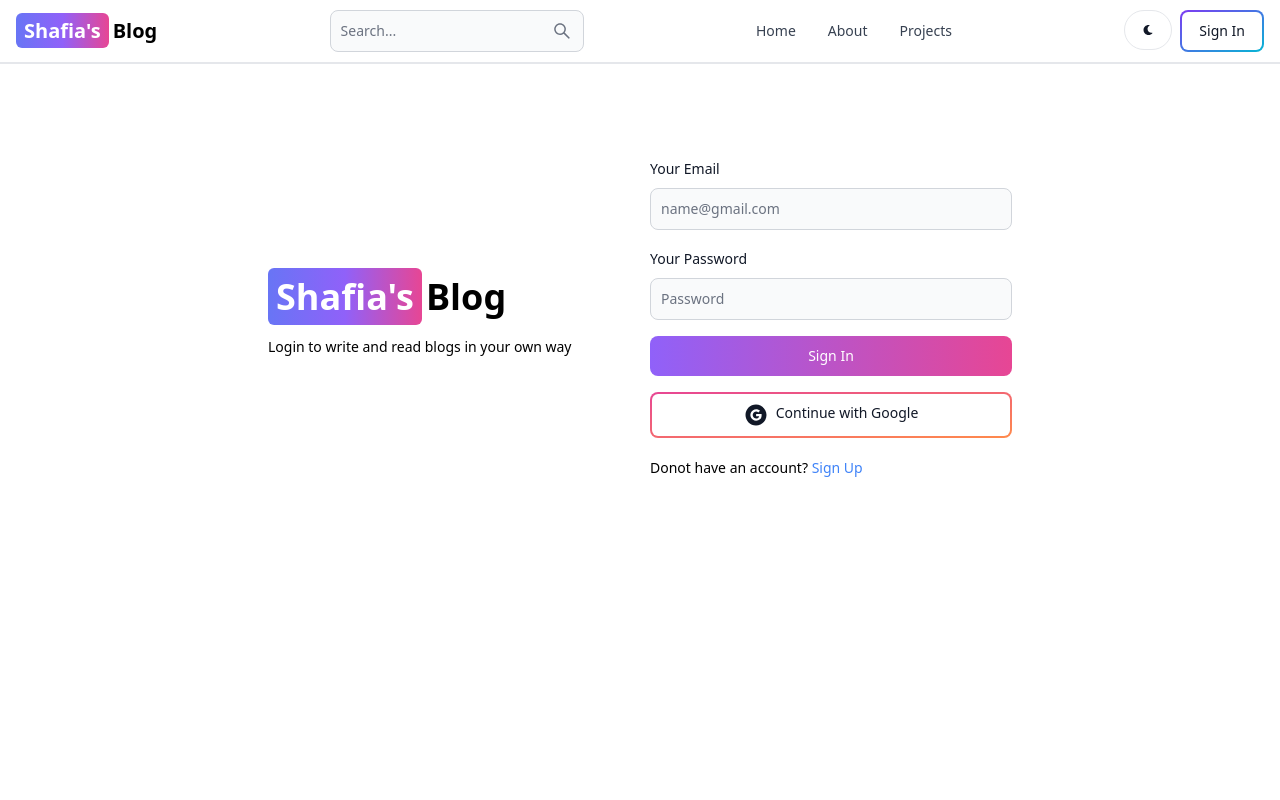
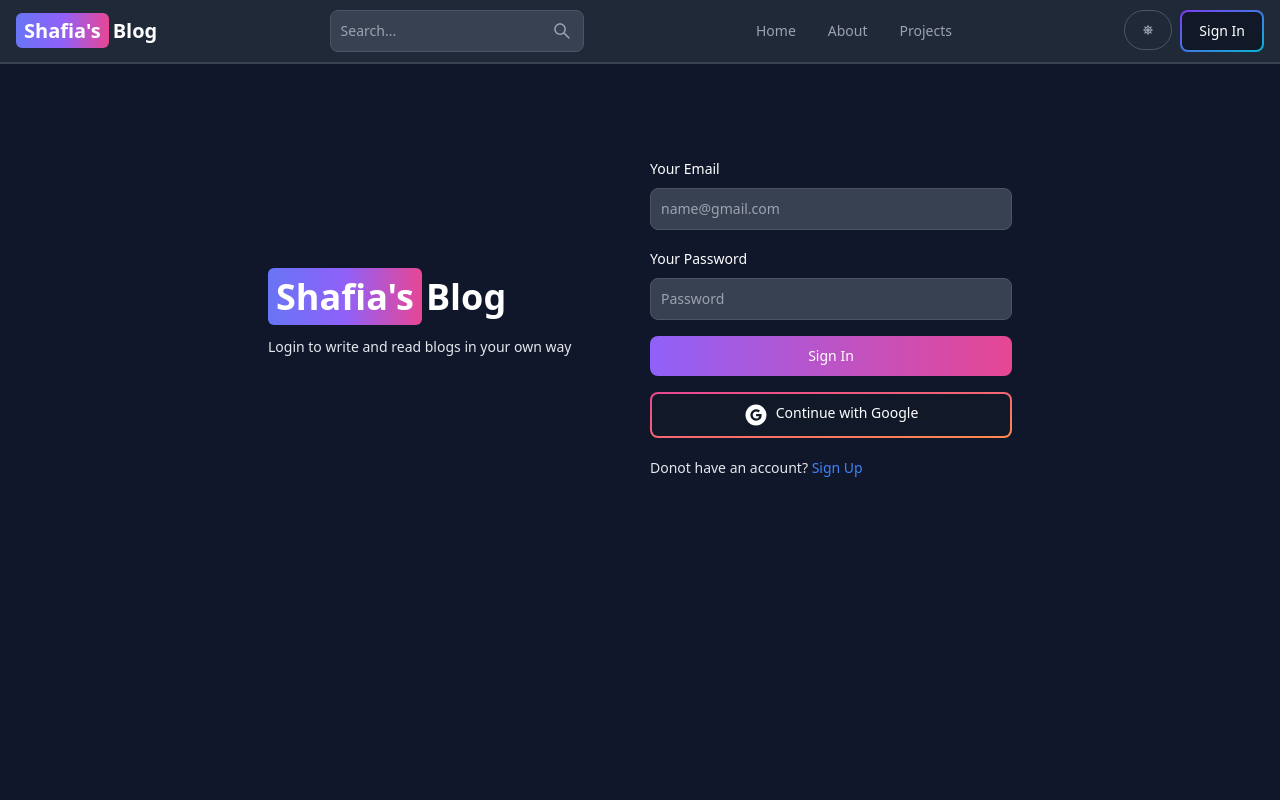
Before and after one commit to ShafiaAnsar/BlogApp, a React (Vite) app in the folder client/: page /signin in a window 1280 px wide. Shown: the top 800 px of the page. Built offline with nearby package versions, Linux system fonts and the light colour scheme; no server answers.

Commit message:
dak mode func

```diff
--- a/client/src/components/Header.jsx
+++ b/client/src/components/Header.jsx
@@ -1,11 +1,13 @@
 import {Avatar, Button, Dropdown, Navbar, TextInput} from 'flowbite-react'
 import {Link,useLocation} from 'react-router-dom'
 import {AiOutlineSearch} from 'react-icons/ai'
-import {FaMoon} from 'react-icons/fa'
-import {useSelector} from 'react-redux'
+import {FaMoon ,FaSun} from 'react-icons/fa'
+import { toggleTheme } from '../redux/theme/themeSlice'
+import {useSelector,useDispatch} from 'react-redux'
 const Header = () => {
     const {currentUser} = useSelector((state)=>state.user)
-
+    const dispatch = useDispatch()
+    const {theme} = useSelector(state => state.theme)
     const path = useLocation().pathname
   return (
     <Navbar className='border-b-2'>
@@ -26,8 +28,9 @@
             <AiOutlineSearch />
         </Button>
         <div className="flex gap-x-2 md:order-2">
-        <Button className='w-12 h-10  sm:inline hidden' color='gray' pill>
-            <FaMoon/>
+        <Button onClick={()=>dispatch(toggleTheme())} className='w-12 h-10  sm:inline hidden' color='gray' pill>
+            {theme === 'light'?<FaMoon/> : <FaSun/>}
+
         </Button>
         {currentUser ? (
             <Dropdown arrowIcon={false}  inline
--- /dev/null
+++ b/client/src/components/ThemeProvider.jsx
@@ -0,0 +1,16 @@
+import {useSelector} from 'react-redux'
+import {PropTypes} from 'prop-types'
+const ThemeProvider = ({children}) => {
+    const {theme } = useSelector((state) => state.theme)
+  return (
+    <div className={theme}>
+        <div className="bg-white text-gray-700 dark:text-gray-200 dark:bg-[rgb(16,23,42)] min-h-screen">
+            {children}
+        </div>
+    </div>
+  )
+}
+ThemeProvider.propTypes = {
+    children: PropTypes.node
+}
+export default ThemeProvider
--- a/client/src/main.jsx
+++ b/client/src/main.jsx
@@ -5,11 +5,14 @@
 import {BrowserRouter} from 'react-router-dom'
 import {Provider} from 'react-redux'
 import { PersistGate } from 'redux-persist/integration/react'
+import ThemeProvider from './components/ThemeProvider.jsx'
 ReactDOM.createRoot(document.getElementById('root')).render(
   <BrowserRouter>
   <PersistGate persistor={persistStor}>
   <Provider store={store}>
+    <ThemeProvider>
     <App />
+    </ThemeProvider>
     </Provider>
     </PersistGate>
   </BrowserRouter>
--- a/client/src/redux/store.js
+++ b/client/src/redux/store.js
@@ -3,9 +3,11 @@
 import { combineReducers } from '@reduxjs/toolkit';
 import { persistReducer, persistStore } from 'redux-persist';
 import storage from 'redux-persist/lib/storage';
+import themeReducer from './theme/themeSlice'
 
 const rootReducer = combineReducers({
   user: userReducer,
+  theme:themeReducer
 });
 
 const persistConfig = {
--- /dev/null
+++ b/client/src/redux/theme/themeSlice.js
@@ -0,0 +1,17 @@
+import {createSlice} from '@reduxjs/toolkit'
+
+const initialState = {
+    theme:'dark'
+}
+
+const themeSlice = createSlice({
+    name:"theme",
+    initialState,
+    reducers:{
+        toggleTheme:(state)=>{
+            state.theme = state.theme === 'light' ? 'dark' : 'light'
+        }
+    }
+})
+export const {toggleTheme} = themeSlice.actions
+export default themeSlice.reducer
```
